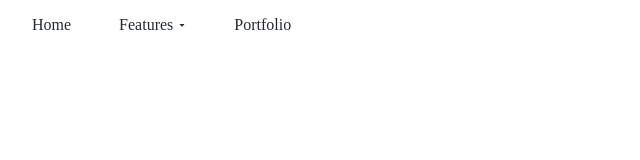
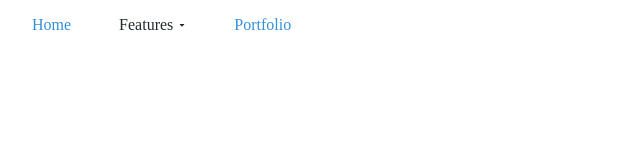
Before and after one commit to ConorHawk/vue-instant-menu, a Vue app: page / in a window 1280 px wide. Shown: the top 160 px of the page, without its empty margins (0-640 px from the left). Built offline with nearby package versions, Linux system fonts and the light colour scheme; the HTML template or start-up script is replaced by a standard one.

Commit message:
added active state

```diff
--- a/src/App.vue
+++ b/src/App.vue
@@ -2,13 +2,13 @@
   <div id="app">
         <vue-instant-menu
         >
-            <menu-item menu-title="Home" menu-href="#"></menu-item>
+            <menu-item menu-title="Home" menu-href="#" :is-active="true"></menu-item>
             <menu-item menu-title="Features" menu-href="#">
                 <menu-item menu-title="Elements" menu-href="#"></menu-item>
                 <menu-item menu-title="Web Design + Development" menu-href="#"></menu-item>
                 <menu-item menu-title="Icons" menu-href="#"></menu-item>
             </menu-item>
-            <menu-item menu-title="Portfolio" menu-href="#"></menu-item>
+            <menu-item :is-active="true" menu-title="Portfolio" menu-href="#"></menu-item>
         </vue-instant-menu>
   </div>
 </template>
--- a/src/components/MenuItem.vue
+++ b/src/components/MenuItem.vue
@@ -1,6 +1,6 @@
 <template>
   <li @mouseover="openMenu()" @mouseout="closeMenu()" :class="{'parent-link': isParentLink}">
-    <a :href="menuHref" :aria-haspopup="isParentLink" :aria-expanded="expanded">{{menuTitle}}</a>
+    <a :style="activeStyles" :href="menuHref" :aria-haspopup="isParentLink" :aria-expanded="expanded">{{menuTitle}}</a>
     <button class="menu-item-toggle" @click="toggleMenu()" :aria-expanded="expanded" v-if="isParentLink && !isMobile">
       <svg aria-hidden="true" data-prefix="fas" data-icon="caret-down" class="svg-inline--fa fa-caret-down fa-w-10" role="img" xmlns="http://www.w3.org/2000/svg" viewBox="0 0 320 512"><path fill="currentColor" d="M31.3 192h257.3c17.8 0 26.7 21.5 14.1 34.1L174.1 354.8c-7.8 7.8-20.5 7.8-28.3 0L17.2 226.1C4.6 213.5 13.5 192 31.3 192z"></path></svg>
       <span class="visuallyhidden">show submenu for “' + activatingA.text + '”</span>
@@ -25,6 +25,10 @@ export default {
     },
     menuHref: {
       type: String
+    },
+    isActive: {
+      type: Boolean,
+      default: false
     }
   },
   data () {
@@ -76,6 +80,15 @@ export default {
       } else {
         return {}
       }
+    },
+    activeStyles () {
+      if (this.isActive && this.styleObject) {
+        return {
+          color: this.styleObject.activeColor,
+        }
+      } else {
+        return {}
+      }
     }
   }
 }
--- a/src/components/VueInstantMenu.vue
+++ b/src/components/VueInstantMenu.vue
@@ -51,6 +51,10 @@ export default {
     mobileOpenButtonFill: {
       type: String,
       default: "#333"
+    },
+    activeColor: {
+      type: String,
+      default: "#3490dc"
     }
   },
   data () {
@@ -70,7 +74,8 @@ export default {
         mobileBackgroundColor: this.mobileBackgroundColor,
         mobileColor: this.mobileColor,
         dropdownBackgroundColor: this.dropdownBackgroundColor,
-        dropdownColor: this.dropdownColor
+        dropdownColor: this.dropdownColor,
+        activeColor: this.activeColor
     })
   },
   methods: {
```
